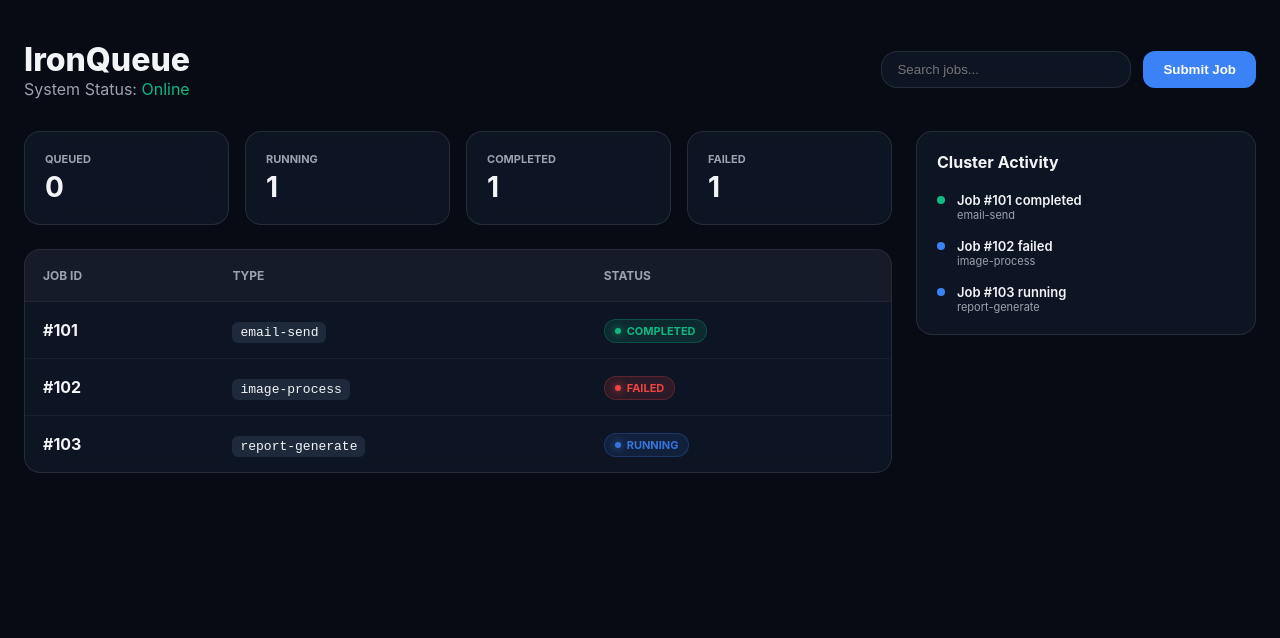
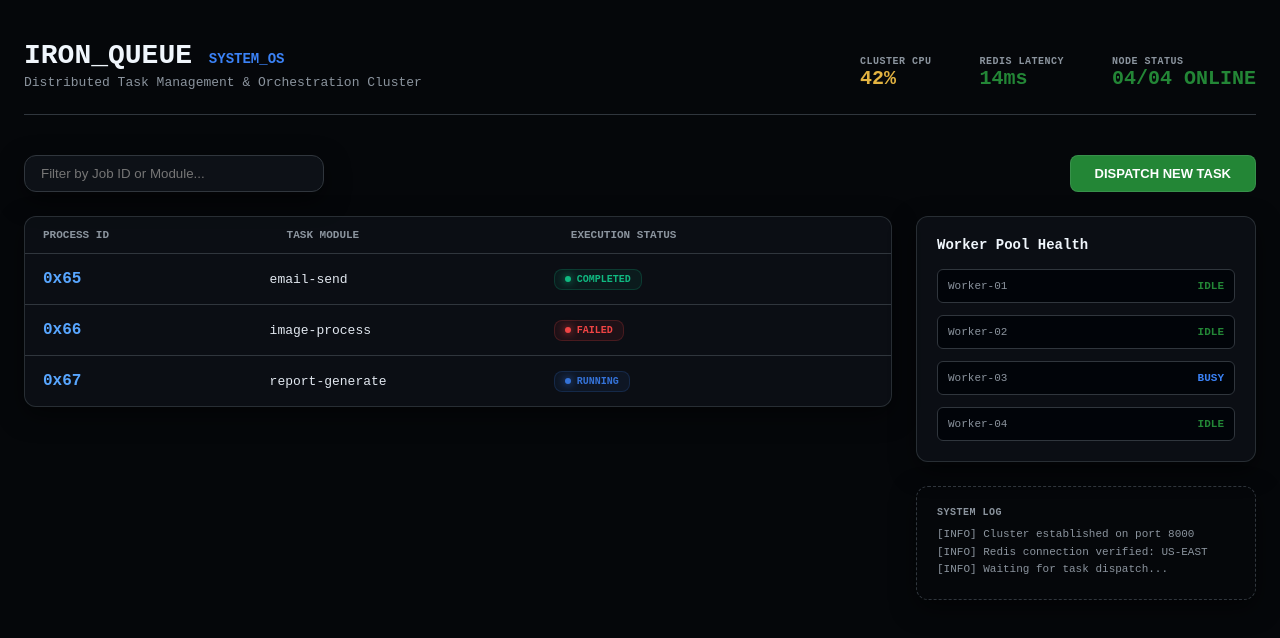
Before and after one commit to tejchid/ironqueue-ui, a React (Vite) app: page / in a window 1280 px wide. Shown: the top 638 px of the page. Built offline with nearby package versions, Linux system fonts and the light colour scheme; the HTML template or start-up script is replaced by a standard one.

Commit message:
Refactor StatusBadge and update UI elements

```diff
--- a/src/App.tsx
+++ b/src/App.tsx
@@ -24,7 +24,7 @@ type Job = {
 function StatusBadge({ status }: { status: string }) {
   const color = status === "RUNNING" ? "#3b82f6" : status === "COMPLETED" ? "#10b981" : status === "FAILED" ? "#ef4444" : "#9ca3af";
   return (
-    <span className={status === 'RUNNING' ? 'pulse' : ''} style={{ backgroundColor: `${color}22`, color, border: `1px solid ${color}44`, padding: '4px 10px', borderRadius: '12px', fontSize: '11px', fontWeight: 700, textTransform: 'uppercase', display: 'inline-flex', alignItems: 'center', gap: '6px' }}>
+    <span className={status === 'RUNNING' ? 'pulse' : ''} style={{ backgroundColor: `${color}15`, color, border: `1px solid ${color}33`, padding: '4px 10px', borderRadius: '8px', fontSize: '10px', fontWeight: 800, textTransform: 'uppercase', display: 'inline-flex', alignItems: 'center', gap: '6px' }}>
       <span style={{ width: 6, height: 6, borderRadius: '50%', backgroundColor: color, boxShadow: `0 0 8px ${color}` }}></span>
       {status}
     </span>
@@ -38,7 +38,21 @@ export default function App() {
   const [isAdding, setIsAdding] = useState(false);
   const [newType, setNewType] = useState("email-send");
 
-  // Only poll if NOT in demo mode to prevent overwriting local state
+  // Real-time Infrastructure Telemetry (The "Scale" indicators)
+  const [metrics, setMetrics] = useState({ cpu: 42, mem: 68, latency: 12 });
+
+  useEffect(() => {
+    const t = setInterval(() => {
+      setMetrics({
+        cpu: Math.floor(Math.random() * 15) + 30,
+        mem: Math.floor(Math.random() * 5) + 65,
+        latency: Math.floor(Math.random() * 8) + 10
+      });
+    }, 2500);
+    return () => clearInterval(t);
+  }, []);
+
+  // Polling logic: Strictly disabled in Demo Mode so manual additions stay put
   useEffect(() => {
     if (DEMO_MODE) return;
     const interval = setInterval(async () => {
@@ -57,77 +71,90 @@ export default function App() {
       status: "QUEUED",
       attempts: 0,
       max_attempts: 3,
-      payload: { source: "UI_Manual", timestamp: new Date().toISOString() }
+      payload: { source: "Internal_Dispatcher", timestamp: new Date().toISOString() }
     };
     setJobs(prev => [newJob, ...prev]);
     setIsAdding(false);
   };
 
-  const counts = useMemo(() => ({
-    QUEUED: jobs.filter(j => j.status === "QUEUED").length,
-    RUNNING: jobs.filter(j => j.status === "RUNNING").length,
-    COMPLETED: jobs.filter(j => j.status === "COMPLETED").length,
-    FAILED: jobs.filter(j => j.status === "FAILED").length,
-  }), [jobs]);
-
-  const filtered = jobs.filter(j => query === "" || String(j.id).includes(query.toLowerCase()) || j.type.toLowerCase().includes(query.toLowerCase()));
+  const filtered = jobs.filter(j => query === "" || String(j.id).includes(query) || j.type.toLowerCase().includes(query.toLowerCase()));
 
   return (
-    <div style={{ backgroundColor: "#070b14", minHeight: "100vh", color: "#f3f4f6", fontFamily: "Inter, sans-serif", padding: "40px 24px" }}>
+    <div style={{ backgroundColor: "#05070a", minHeight: "100vh", color: "#e2e8f0", fontFamily: "'JetBrains Mono', monospace", padding: "40px 24px" }}>
       <style>{`
-        .glow-card { background: rgba(17, 25, 40, 0.75); backdrop-filter: blur(12px); border: 1px solid rgba(255, 255, 255, 0.1); border-radius: 16px; padding: 20px; }
+        .glow-card { background: rgba(13, 17, 23, 0.8); border: 1px solid rgba(48, 54, 61, 0.8); border-radius: 12px; padding: 20px; box-shadow: 0 8px 24px rgba(0,0,0,0.5); }
         .pulse { animation: pulse-kf 2s infinite; }
-        @keyframes pulse-kf { 0%, 100% { opacity: 1; } 50% { opacity: 0.5; } }
-      `}`</style>
+        @keyframes pulse-kf { 0%, 100% { opacity: 1; } 50% { opacity: 0.4; } }
+        .stat-label { font-size: 10px; color: #8b949e; text-transform: uppercase; font-weight: 700; letter-spacing: 0.05em; }
+        table th { font-size: 11px; color: #8b949e; text-transform: uppercase; padding: 12px 18px; border-bottom: 1px solid #30363d; }
+      `}</style>
 
       <div style={{ maxWidth: 1400, margin: "0 auto" }}>
-        <header style={{ display: "flex", justifyContent: "space-between", alignItems: "center", marginBottom: 32 }}>
+
+        {/* INFRASTRUCTURE MONITOR BAR */}
+        <header style={{ display: "flex", justifyContent: "space-between", alignItems: "flex-end", marginBottom: 40, borderBottom: "1px solid #30363d", paddingBottom: 24 }}>
           <div>
-            <h1 style={{ fontSize: 32, fontWeight: 800, margin: 0 }}>IronQueue</h1>
-            <p style={{ margin: 0, color: "#9ca3af" }}>System Status: <span style={{ color: "#10b981" }}>Online</span></p>
+            <h1 style={{ fontSize: 28, fontWeight: 800, margin: 0, color: "#f0f6fc" }}>IRON_QUEUE <span style={{ color: "#3b82f6", fontSize: 14 }}>SYSTEM_OS</span></h1>
+            <p style={{ margin: "4px 0 0 0", color: "#8b949e", fontSize: 13 }}>Distributed Task Management & Orchestration Cluster</p>
           </div>
-          <div style={{ display: "flex", gap: 12 }}>
-            <input className="glow-card" style={{ padding: "10px 15px", width: 250, outline: "none", color: "white" }} placeholder="Search jobs..." onChange={e => setQuery(e.target.value)} />
-            <button onClick={() => setIsAdding(!isAdding)} style={{ backgroundColor: "#3b82f6", color: "white", padding: "0 20px", borderRadius: "12px", border: "none", fontWeight: 600, cursor: "pointer" }}>
-              {isAdding ? "Cancel" : "Submit Job"}
-            </button>
+
+          <div style={{ display: "flex", gap: 48 }}>
+            <div>
+              <div className="stat-label">Cluster CPU</div>
+              <div style={{ fontSize: 20, fontWeight: 700, color: metrics.cpu > 40 ? "#e3b341" : "#238636" }}>{metrics.cpu}%</div>
+            </div>
+            <div>
+              <div className="stat-label">Redis Latency</div>
+              <div style={{ fontSize: 20, fontWeight: 700, color: "#238636" }}>{metrics.latency}ms</div>
+            </div>
+            <div>
+              <div className="stat-label">Node Status</div>
+              <div style={{ fontSize: 20, fontWeight: 700, color: "#238636" }}>04/04 ONLINE</div>
+            </div>
           </div>
         </header>
 
+        <div style={{ display: "flex", justifyContent: "space-between", marginBottom: 24 }}>
+           <div style={{ display: 'flex', gap: 12 }}>
+              <input className="glow-card" style={{ padding: "10px 16px", width: 300, background: "#0d1117", border: "1px solid #30363d", color: "#c9d1d9", outline: "none" }} placeholder="Filter by Job ID or Module..." onChange={e => setQuery(e.target.value)} />
+           </div>
+           <button onClick={() => setIsAdding(!isAdding)} style={{ background: "#238636", color: "white", padding: "0 24px", borderRadius: "8px", border: "1px solid rgba(240,246,252,0.1)", fontWeight: 700, cursor: "pointer", fontSize: 13 }}>
+              {isAdding ? "ABORT DISPATCH" : "DISPATCH NEW TASK"}
+           </button>
+        </div>
+
         {isAdding && (
-          <div className="glow-card" style={{ marginBottom: 24, display: "flex", gap: 20, alignItems: "flex-end", border: "1px solid #3b82f666" }}>
+          <div className="glow-card" style={{ marginBottom: 32, display: "flex", gap: 24, alignItems: "flex-end", border: "1px solid #388bfd66", background: "rgba(56, 139, 253, 0.05)" }}>
             <div style={{ flex: 1 }}>
-              <label style={{ fontSize: 11, fontWeight: 700, color: "#3b82f6", textTransform: "uppercase" }}>Task Type</label>
-              <select value={newType} onChange={e => setNewType(e.target.value)} style={{ width: "100%", background: "#0f172a", border: "1px solid #1f2937", color: "white", padding: "10px", borderRadius: "8px", marginTop: 8 }}>
-                <option value="email-send">email-send</option>
-                <option value="image-process">image-process</option>
-                <option value="report-generate">report-generate</option>
+              <div className="stat-label" style={{ color: "#58a6ff", marginBottom: 8 }}>Task Definition</div>
+              <select value={newType} onChange={e => setNewType(e.target.value)} style={{ width: "100%", background: "#0d1117", border: "1px solid #30363d", color: "white", padding: "12px", borderRadius: "8px" }}>
+                <option value="email-send">EMAIL_SERVICE_DISPATCH</option>
+                <option value="image-process">IMAGE_COMPRESSION_TASK</option>
+                <option value="report-generate">ANALYTICS_REPORT_GEN</option>
               </select>
             </div>
-            <button onClick={triggerNewJob} style={{ backgroundColor: "#10b981", color: "white", padding: "12px 24px", borderRadius: "10px", border: "none", fontWeight: 800, cursor: "pointer" }}>PUSH TO QUEUE</button>
+            <div style={{ flex: 1.5 }}>
+              <div className="stat-label" style={{ marginBottom: 8 }}>Payload Config</div>
+              <div style={{ background: "#010409", padding: "12px", borderRadius: "8px", border: "1px solid #30363d", color: "#79c0ff", fontSize: 11 }}>
+                {`{ "priority": "high", "cluster_id": "us-east-1" }`}
+              </div>
+            </div>
+            <button onClick={triggerNewJob} style={{ background: "#1f6feb", color: "white", padding: "14px 28px", borderRadius: "8px", border: "none", fontWeight: 800, cursor: "pointer" }}>COMMIT TO QUEUE</button>
           </div>
         )}
 
         <div style={{ display: "grid", gridTemplateColumns: "1fr 340px", gap: 24 }}>
           <main>
-            <div style={{ display: "grid", gridTemplateColumns: "repeat(4, 1fr)", gap: 16, marginBottom: 24 }}>
-              {Object.entries(counts).map(([label, val]) => (
-                <div key={label} className="glow-card">
-                  <div style={{ color: "#9ca3af", fontSize: 11, fontWeight: 700 }}>{label}</div>
-                  <div style={{ fontSize: 28, fontWeight: 700, marginTop: 4 }}>{val}</div>
-                </div>
-              ))}
-            </div>
             <div className="glow-card" style={{ padding: 0, overflow: "hidden" }}>
               <table width="100%" style={{ borderCollapse: "collapse", textAlign: "left" }}>
-                <thead style={{ background: "rgba(255,255,255,0.03)", color: "#9ca3af", fontSize: 12 }}>
-                  <tr><th style={{ padding: 18 }}>JOB ID</th><th>TYPE</th><th>STATUS</th></tr>
+                <thead>
+                  <tr><th>Process ID</th><th>Task Module</th><th>Execution Status</th></tr>
                 </thead>
                 <tbody>
                   {filtered.map(job => (
-                    <tr key={job.id} onClick={() => setSelectedId(job.id)} style={{ borderTop: "1px solid rgba(255,255,255,0.05)", cursor: "pointer" }}>
-                      <td style={{ padding: 18, fontWeight: 700 }}>#{job.id}</td>
-                      <td><code style={{ background: "#1e293b", padding: "3px 8px", borderRadius: 6 }}>{job.type}</code></td>
+                    <tr key={job.id} onClick={() => setSelectedId(job.id)} style={{ borderTop: "1px solid #30363d", cursor: "pointer" }}>
+                      <td style={{ padding: "16px 18px", fontWeight: 700, color: "#58a6ff" }}>0x{job.id.toString(16).toUpperCase()}</td>
+                      <td style={{ fontSize: 13 }}>{job.type}</td>
                       <td><StatusBadge status={job.status} /></td>
                     </tr>
                   ))}
@@ -136,28 +163,43 @@ export default function App() {
             </div>
           </main>
 
-          <aside className="glow-card" style={{ height: "fit-content" }}>
-            <h3 style={{ margin: "0 0 20px 0", fontSize: 16 }}>Cluster Activity</h3>
-            <div style={{ display: "flex", flexDirection: "column", gap: 16 }}>
-              {jobs.slice(0, 6).map(job => (
-                <div key={job.id} style={{ display: "flex", gap: 12, fontSize: 13 }}>
-                  <div style={{ width: 8, height: 8, borderRadius: "50%", backgroundColor: job.status === "COMPLETED" ? "#10b981" : "#3b82f6", marginTop: 4 }}></div>
-                  <div>
-                    <div style={{ fontWeight: 600 }}>Job #{job.id} {job.status.toLowerCase()}</div>
-                    <div style={{ color: "#9ca3af", fontSize: 11 }}>{job.type}</div>
+          <aside style={{ display: "flex", flexDirection: "column", gap: 24 }}>
+            <div className="glow-card">
+              <h3 style={{ margin: "0 0 16px 0", fontSize: 14, color: "#f0f6fc" }}>Worker Pool Health</h3>
+              <div style={{ display: "flex", flexDirection: "column", gap: 12 }}>
+                {['Worker-01', 'Worker-02', 'Worker-03', 'Worker-04'].map((w, i) => (
+                  <div key={w} style={{ display: 'flex', justifyContent: 'space-between', fontSize: 11, padding: '10px', background: '#010409', borderRadius: '6px', border: '1px solid #30363d' }}>
+                    <span style={{ color: '#8b949e' }}>{w}</span>
+                    <span style={{ color: i === 2 ? "#3b82f6" : "#238636", fontWeight: 800 }}>{i === 2 ? "BUSY" : "IDLE"}</span>
                   </div>
-                </div>
-              ))}
+                ))}
+              </div>
+            </div>
+            <div className="glow-card" style={{ background: "transparent", borderStyle: "dashed", borderColor: "#30363d" }}>
+               <div className="stat-label">System Log</div>
+               <p style={{ fontSize: 11, color: "#8b949e", lineHeight: 1.6, margin: "8px 0 0 0" }}>
+                 [INFO] Cluster established on port 8000<br/>
+                 [INFO] Redis connection verified: US-EAST<br/>
+                 [INFO] Waiting for task dispatch...
+               </p>
             </div>
           </aside>
         </div>
       </div>
 
       {selectedId && (
-        <div onClick={() => setSelectedId(null)} style={{ position: "fixed", inset: 0, background: "rgba(0,0,0,0.8)", display: "flex", justifyContent: "flex-end", zIndex: 100 }}>
-          <div onClick={e => e.stopPropagation()} style={{ width: 450, height: "100%", background: "#0f172a", borderLeft: "1px solid #1f2937", padding: 40 }}>
-            <h2>Job Details #{selectedId}</h2>
-            <button onClick={() => setSelectedId(null)} style={{ background: "#1e293b", color: "white", border: "none", padding: "8px 16px", borderRadius: "8px", cursor: "pointer", marginTop: 20 }}>Close</button>
+        <div onClick={() => setSelectedId(null)} style={{ position: "fixed", inset: 0, background: "rgba(1, 4, 9, 0.8)", backdropFilter: "blur(4px)", display: "flex", justifyContent: "flex-end", zIndex: 100 }}>
+          <div onClick={e => e.stopPropagation()} style={{ width: 500, height: "100%", background: "#0d1117", borderLeft: "1px solid #30363d", padding: 40, boxShadow: "-10px 0 30px rgba(0,0,0,0.5)" }}>
+            <h2 style={{ fontSize: 24, margin: 0 }}>TASK_TRACE_LOG</h2>
+            <div style={{ marginTop: 32, padding: 20, background: "#010409", borderRadius: 12, border: "1px solid #30363d" }}>
+               <div className="stat-label" style={{ marginBottom: 12 }}>Internal Metadata</div>
+               <div style={{ color: "#79c0ff", fontSize: 12, fontFamily: "monospace" }}>
+                 ID: 0x{selectedId.toString(16)}<br/>
+                 REF: iron_task_{selectedId}<br/>
+                 STATE: PERSISTED_IN_POSTGRES
+               </div>
+            </div>
+            <button onClick={() => setSelectedId(null)} style={{ marginTop: 40, width: "100%", background: "#21262d", border: "1px solid #30363d", color: "white", padding: "12px", borderRadius: "8px", cursor: "pointer", fontWeight: 700 }}>CLOSE_TRACE</button>
           </div>
         </div>
       )}
```
